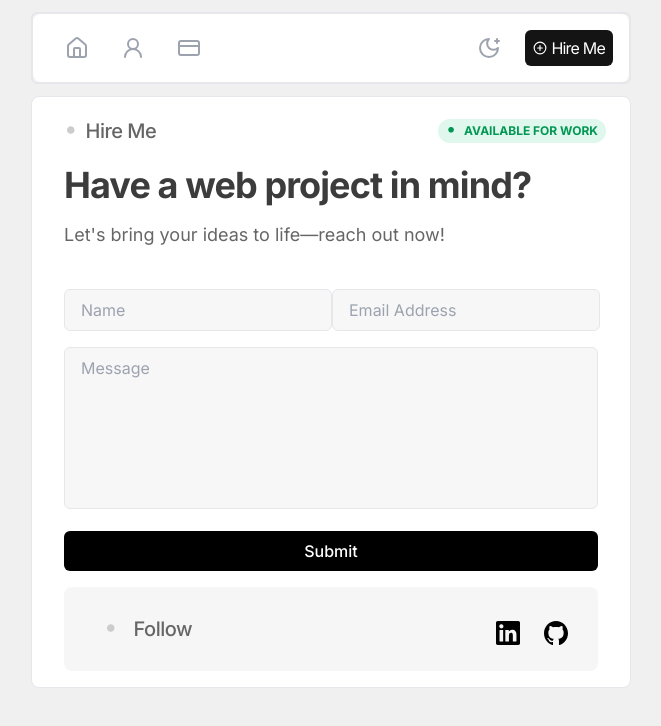
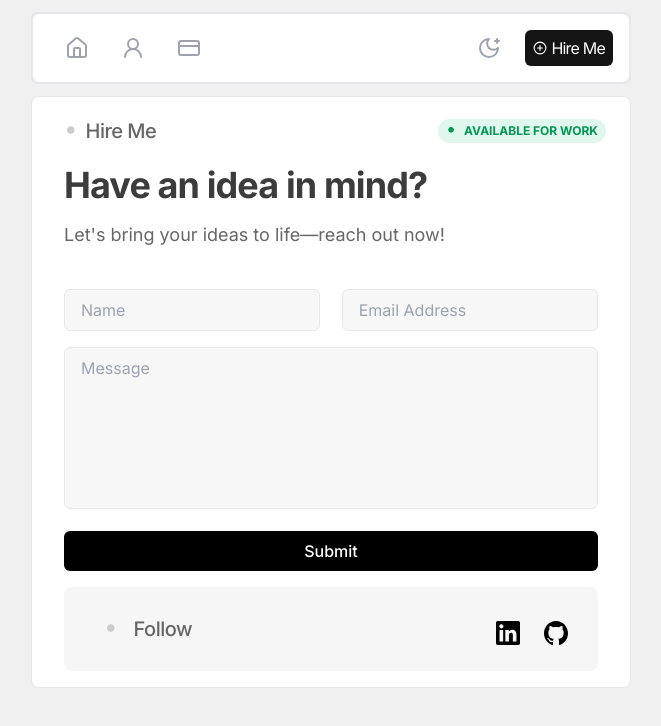
Before and after one commit to ThiruThanikaiarasu/thirunavukkarasu-portfolio, a React (Vite) app: page /contact in a window 1280 px wide. Shown: the top 726 px of the page, without its empty margins (309-970 px from the left). Built offline with nearby package versions, Linux system fonts and the light colour scheme.

Commit message:
ADD. Added form validation for contact form and integrated with emailjs to send email.

```diff
--- a/package.json
+++ b/package.json
@@ -10,11 +10,13 @@
     "preview": "vite preview"
   },
   "dependencies": {
+    "@emailjs/browser": "^4.4.1",
     "autoprefixer": "^10.4.20",
     "lucide-react": "^0.454.0",
     "postcss": "^8.4.47",
     "react": "^18.3.1",
     "react-dom": "^18.3.1",
+    "react-hot-toast": "^2.4.1",
     "react-router-dom": "^6.27.0",
     "tailwindcss": "^3.4.14"
   },
--- a/src/components/HireMeFormComponent/HireMeFormComponent.jsx
+++ b/src/components/HireMeFormComponent/HireMeFormComponent.jsx
@@ -1,59 +1,156 @@
-import React from 'react'
+import React, { useRef, useState } from 'react'
 import Button from '../../elements/Button'
 import FooterComponent from '../FooterComponent/FooterComponent'
+import useFormValidation from '../../hooks/useFormValidation'
+import emailjs from '@emailjs/browser'
+import toast from 'react-hot-toast'
+import useDataContext from '../../hooks/useDataContext'
 
 const HireMeFormComponent = () => {
+
+    const form = useRef()
+
+    const { formValue, setFormValue, errors, handleChange, validateForm } = useFormValidation()
+    const [isSubmitting, setIsSubmitting] = useState(false)
+
+    const { isDarkMode } = useDataContext()
+
+    const handleSubmit = (e) => {
+        e.preventDefault()
+
+        if (!navigator.onLine) {
+            toast.error(
+                'You are offline. Please check your internet connection.',
+                {
+                    position: 'top-right',
+                    duration: 2000,
+                    style: {
+                        background: isDarkMode ? '#333333' : '#FFFFFF',
+                        color: isDarkMode ? '#FFFFFF' : '#000000',
+                    }
+                })
+            return
+        }
+
+        if (validateForm()) {
+            setIsSubmitting(true)
+            emailjs.sendForm(
+                import.meta.env.VITE_EMAIL_SERVICE_ID,
+                import.meta.env.VITE_EMAIL_TEMPLATE_ID,
+                form.current,
+                import.meta.env.VITE_EMAIL_PUBLIC_KEY
+            )
+            .then(
+                (result) => {
+                    toast.success('Email sent successfully',
+                        {
+                            position: 'top-right',
+                            duration: 2000,
+                            style: {
+                                background: isDarkMode ? '#333333' : '#FFFFFF',
+                                color: isDarkMode ? '#FFFFFF' : '#000000',
+                            }
+                        }
+                    )
+                    setIsSubmitting(false)
+                    setFormValue({
+                        name: '',
+                        email: '',
+                        message: '',
+                    })
+                },
+                (error) => {
+                    toast.error(`Failed to send message: ${error.text}`,
+                        {
+                            position: 'top-right',
+                            duration: 2000,
+                            style: {
+                                background: isDarkMode ? '#333333' : '#FFFFFF',
+                                color: isDarkMode ? '#FFFFFF' : '#000000',
+                            }
+                        }
+                        )
+                    setIsSubmitting(false)
+                },
+            )
+        } else {
+
+        }
+    }
+
     return (
-        <div
+        <form
             className="px-4 flex flex-col gap-4 mt-6"
+            onSubmit={handleSubmit}
+            ref={form}
         >
             <div
                 className="flex justify-between"
             >
+                <div className="flex flex-col w-[48%]">
                     <input
                         type="text"
+                        name="name"
                         placeholder='Name'
+                        value={formValue.name}
+                        onChange={handleChange}
                         className="
                             px-4 py-2
                             bg-[#F7F7F7] dark:bg-[#2C2C2C]
-                                border dark:border-[#2C2C2C]
+                            border dark:border-[#2C2C2C] dark:outline-none
                             rounded-md
                         "
                     />
+                    {errors.name && (
+                        <span className="text-red-500 text-sm pt-1">{errors.name}</span>
+                    )}
+                </div>
+
+                <div className="flex flex-col w-[48%]">
                     <input
                         type="text"
+                        name="email"
                         placeholder='Email Address'
+                        value={formValue.email}
+                        onChange={handleChange}
                         className="
                             px-4 py-2
                             bg-[#F7F7F7] dark:bg-[#2C2C2C]
-                                border dark:border-[#2C2C2C]
+                            border dark:border-[#2C2C2C] dark:outline-none
                             rounded-md
                         "
                     />
+                    {errors.email && (
+                        <span className="text-red-500 text-sm pt-1">{errors.email}</span>
+                    )}
+                </div>
             </div>
 
             <div
                 className="w-[100%]"
             >
                 <textarea
+                    name="message"
+                    value={formValue.message}
+                    onChange={handleChange}
                     className="
                         w-full
                         px-4 py-2
                         bg-[#F7F7F7] dark:bg-[#2C2C2C]
-                                border dark:border-[#2C2C2C]
+                        border dark:border-[#2C2C2C] dark:outline-none
                         resize-none
                         rounded-md
                     "
                     placeholder="Message"
-                    name=""
-                    id=""
                     rows='6'
-                >
-
-                </textarea>
+                />
+                {errors.message && (
+                    <span className="text-red-500 text-sm pt-1">{errors.message}</span>
+                )}
             </div>
 
             <Button
+                type="submit"
                 className="
                     py-2
                     font-medium
@@ -62,11 +159,11 @@ const HireMeFormComponent = () => {
                     rounded-md
                 "
             >
-                Submit
+                {isSubmitting ? 'Submitting...' : 'Submit'}
             </Button>
 
             <FooterComponent />
-        </div>
+        </form>
     )
 }
 
--- a/src/components/ProjectCardComponent/ProjectCardComponent.jsx
+++ b/src/components/ProjectCardComponent/ProjectCardComponent.jsx
@@ -12,8 +12,6 @@ const ProjectCardComponent = ({ project }) => {
 
         navigate(url, { state: { project: project } })
     }
-
-    console.log(project.href)
 
     return (
         <div
--- /dev/null
+++ b/src/hooks/useFormValidation.jsx
@@ -0,0 +1,55 @@
+import { useState } from "react"
+
+const useFormValidation = () => {
+    const [formValue, setFormValue] = useState({
+        email: '',
+        name: '',
+        message: ''
+    })
+
+    const [errors, setErrors] = useState({})
+
+    const validators = {
+        email: (value) => {
+            if (!value.trim()) return "Email is required."
+            const emailRegex = /^[^\s@]+@[^\s@]+\.[^\s@]+$/
+            if (!emailRegex.test(value)) return "Invalid email address."
+            return ""
+        },
+        name: (value) => {
+            if (!value.trim()) return "Name is required."
+            return ""
+        },
+        message: (value) => {
+            if (!value.trim()) return "Message is required."
+            if (value.length < 10) return "Message must be at least 10 characters."
+            return ""
+        },
+    }
+
+    const handleChange = (event) => {
+        const { name, value } = event.target
+        setFormValue((prevValue) => ({ ...prevValue, [name]: value }))
+
+    }
+
+    const validateForm = () => {
+        const newErrors = {}
+        for (const field in formValue) {
+            const error = validators[field](formValue[field])
+            if (error) newErrors[field] = error
+        }
+        setErrors(newErrors)
+        return Object.keys(newErrors).length === 0
+    }
+
+    return {
+        formValue,
+        setFormValue,
+        errors,
+        handleChange,
+        validateForm
+    }
+}
+
+export default useFormValidation
--- a/src/layouts/MainLayout.jsx
+++ b/src/layouts/MainLayout.jsx
@@ -1,6 +1,7 @@
 import React from 'react'
 import { Outlet } from 'react-router-dom'
 import NavbarComponent from '../components/NavbarComponent/NavbarComponent'
+import { Toaster } from 'react-hot-toast'
 
 const MainLayout = () => {
   return (
@@ -19,6 +20,7 @@ const MainLayout = () => {
         >
             <Outlet />
         </div>
+        <Toaster />
     </div>
   )
 }
--- a/src/pages/Contact/ContactPage.jsx
+++ b/src/pages/Contact/ContactPage.jsx
@@ -19,7 +19,7 @@ const ContactPage = () => {
                             text-[#3c3c3c] dark:text-[#ffffff]
                         "
             >
-                Have a web project in mind?
+                Have an idea in mind?
             </h1>
             <p
                 className="
```
Also changed, not shown: 2 other files (tests, documents, lock files or other folders). Lines whose indentation alone changed are shown as unchanged.
